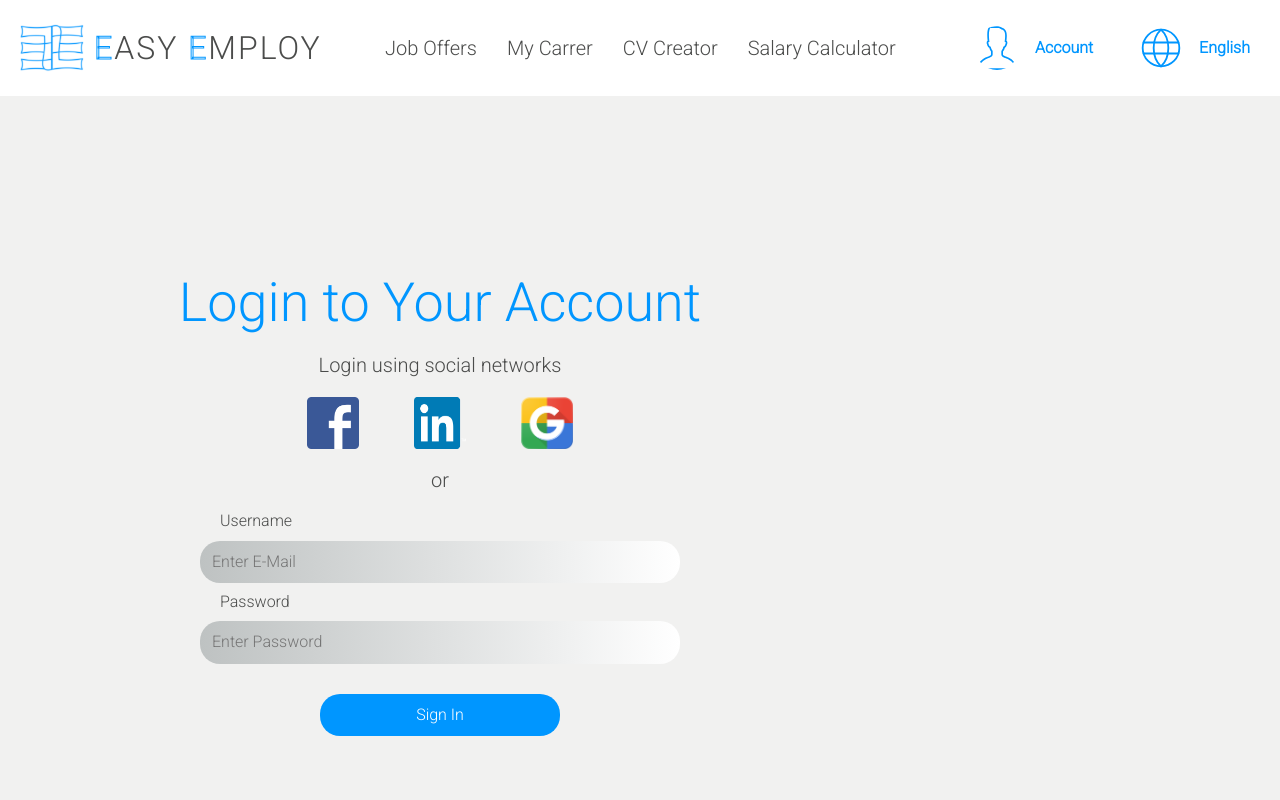
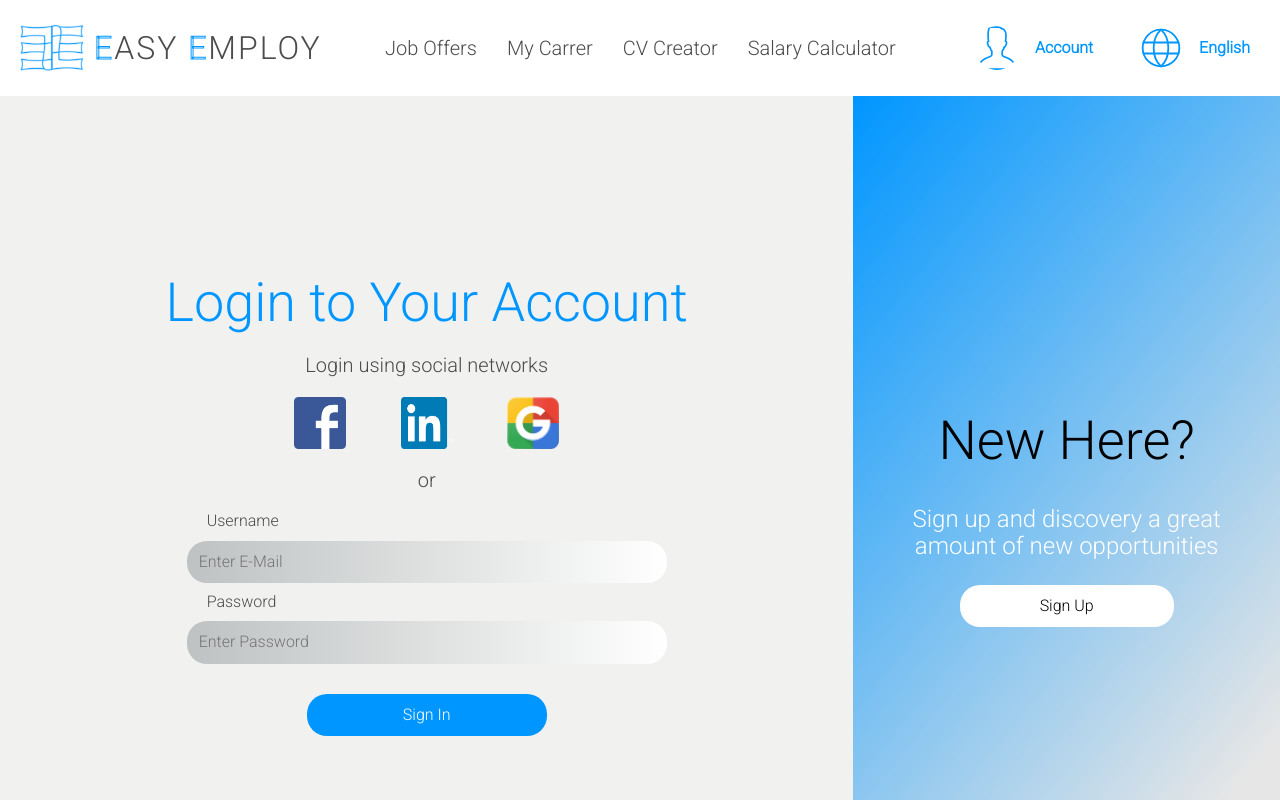
Before and after one commit to mizdebski77/Easy-Employ, a React (Create React App) app: page /Log-In in a window 1280 px wide. Shown: the top 800 px of the page. Built offline with nearby package versions, Linux system fonts and the light colour scheme.

Commit message:
Background to reigister wrapper added

```diff
--- a/src/features/LogIn/logIn.tsx
+++ b/src/features/LogIn/logIn.tsx
@@ -1,5 +1,5 @@
 import React from 'react';
-import { Button, Form, Icon, IconsWrapper, Input, Label, LoginSpan, LoginTitle, LoginWrapper, Wrapper } from './styledLogIn';
+import { Button, Form, Icon, IconsWrapper, Input, Label, LoginSpan, LoginTitle, LoginWrapper, RegisterButton, RegisterCaption, RegisterTitle, RegisterWrapper, Wrapper } from './styledLogIn';
 import fb from '../../common/Images/SocialMedia/fb.png';
 import lk from '../../common/Images/SocialMedia/link.png';
 import gg from '../../common/Images/SocialMedia/google.png';
@@ -30,6 +30,13 @@ export const LogIn = () => {
                 </Form>
             </LoginWrapper>
 
+            <RegisterWrapper>
+
+                <RegisterTitle>New Here?</RegisterTitle>
+                <RegisterCaption>Sign up and discovery a great amount of new opportunities</RegisterCaption>
+                <RegisterButton to='/xd'>Sign Up</RegisterButton>
+            </RegisterWrapper>
+
         </Wrapper >
     );
 };
--- a/src/features/LogIn/styledLogIn.ts
+++ b/src/features/LogIn/styledLogIn.ts
@@ -1,9 +1,10 @@
+import { Link } from "react-router-dom";
 import { styled } from "styled-components";
 
 export const Wrapper = styled.section`
     display: grid;
     grid-template-columns: 2fr 1fr;
-    padding: 40px;
+
     flex-direction: column;
     min-height: 100vh;
 
@@ -100,5 +101,31 @@ export const Button = styled.button`
 `;
 
 export const RegisterWrapper = styled.div`
+    background: linear-gradient(309deg, rgba(230,230,230,1) 12%, rgba(0,150,255,1) 100%);
+    display: flex;
+    align-items: center;
+    justify-content: center;
+    flex-direction: column;
+    padding: 0 20px;
+`;
 
+export const RegisterTitle = styled.h2`
+    font-size: 54px;
+    font-weight: normal;
+    margin-bottom: 10px;
 `;
+
+export const RegisterButton = styled(Link)`
+    text-decoration: none;
+    background: ${({ theme }) => theme.color.secondColor};
+    padding: 12px 80px;
+    color: black;
+    border-radius: 20px;
+`;
+
+export const RegisterCaption = styled.h3`
+    font-size: 24px;
+    color: ${({ theme }) => theme.color.secondColor};
+    font-weight: normal;
+    text-align: center;
+`;
```
